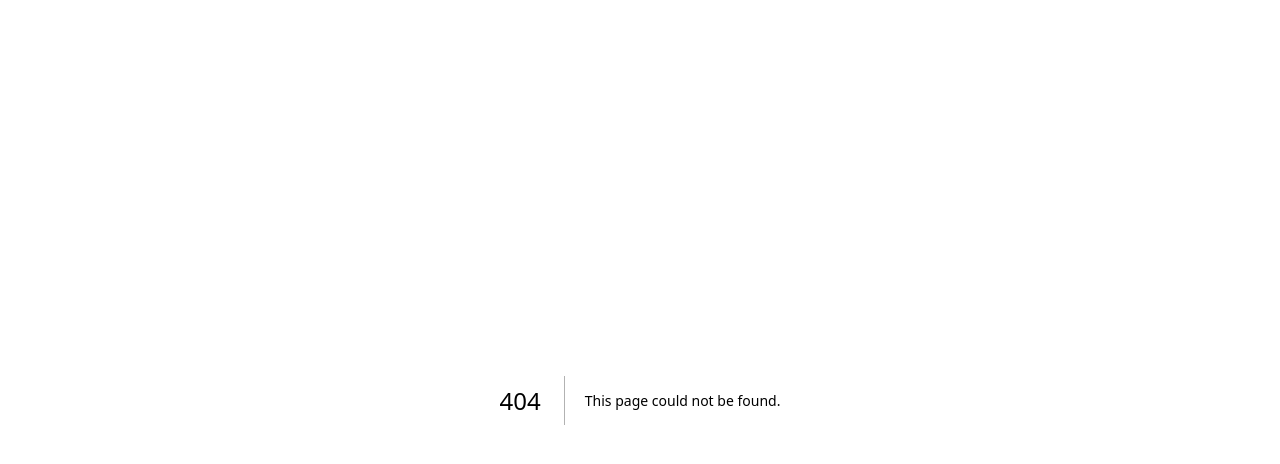
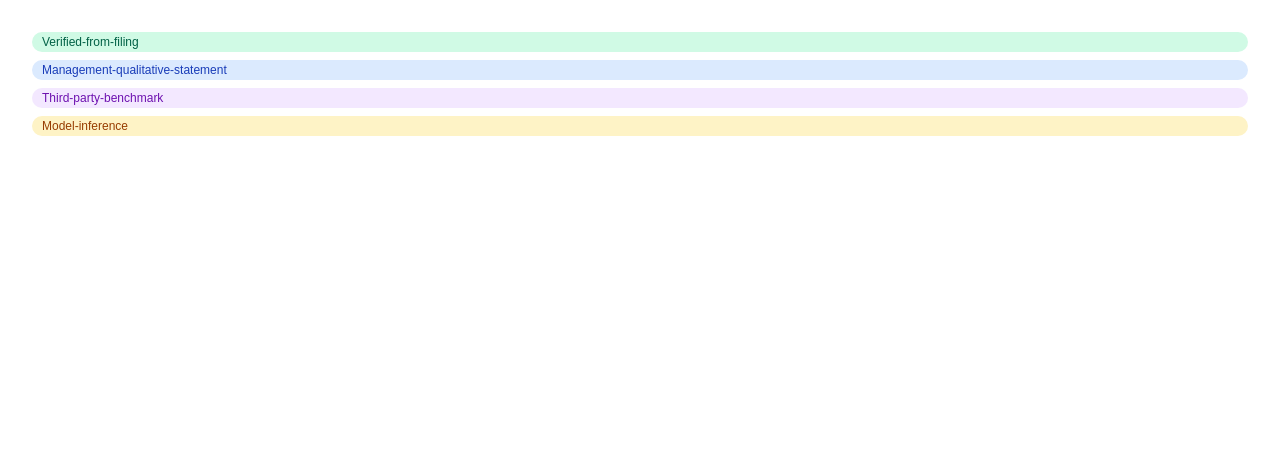
Before and after one commit to sanjay-dilip/levis-rag, a Next.js app in the folder frontend/: page /tierbadge-check in a window 1280 px wide. Before the commit this address had no page. Shown: the top 464 px of the page. Built offline with nearby package versions, Linux system fonts and the light colour scheme.

Commit message:
Add isolated TierBadge component with a demo route for visual verification (T5.1)

```diff
--- /dev/null
+++ b/frontend/src/app/tierbadge-check/page.tsx
@@ -0,0 +1,19 @@
+import TierBadge from "@/components/TierBadge";
+import type { Tier } from "@/lib/api";
+
+const SAMPLE_TIERS: Tier[] = [
+  "Verified-from-filing",
+  "Management-qualitative-statement",
+  "Third-party-benchmark",
+  "Model-inference",
+];
+
+export default function TierBadgeCheck() {
+  return (
+    <div className="flex flex-col gap-2 p-8">
+      {SAMPLE_TIERS.map((tier) => (
+        <TierBadge key={tier} tier={tier} />
+      ))}
+    </div>
+  );
+}
--- /dev/null
+++ b/frontend/src/components/TierBadge.tsx
@@ -0,0 +1,22 @@
+import type { Tier } from "@/lib/api";
+
+const TIER_STYLES: Record<Tier, string> = {
+  "Verified-from-filing":
+    "bg-emerald-100 text-emerald-800 dark:bg-emerald-900 dark:text-emerald-200",
+  "Management-qualitative-statement":
+    "bg-blue-100 text-blue-800 dark:bg-blue-900 dark:text-blue-200",
+  "Third-party-benchmark":
+    "bg-purple-100 text-purple-800 dark:bg-purple-900 dark:text-purple-200",
+  "Model-inference":
+    "bg-amber-100 text-amber-800 dark:bg-amber-900 dark:text-amber-200",
+};
+
+export default function TierBadge({ tier }: { tier: Tier }) {
+  return (
+    <span
+      className={`inline-block rounded-full px-2.5 py-0.5 text-xs font-medium ${TIER_STYLES[tier]}`}
+    >
+      {tier}
+    </span>
+  );
+}
```
